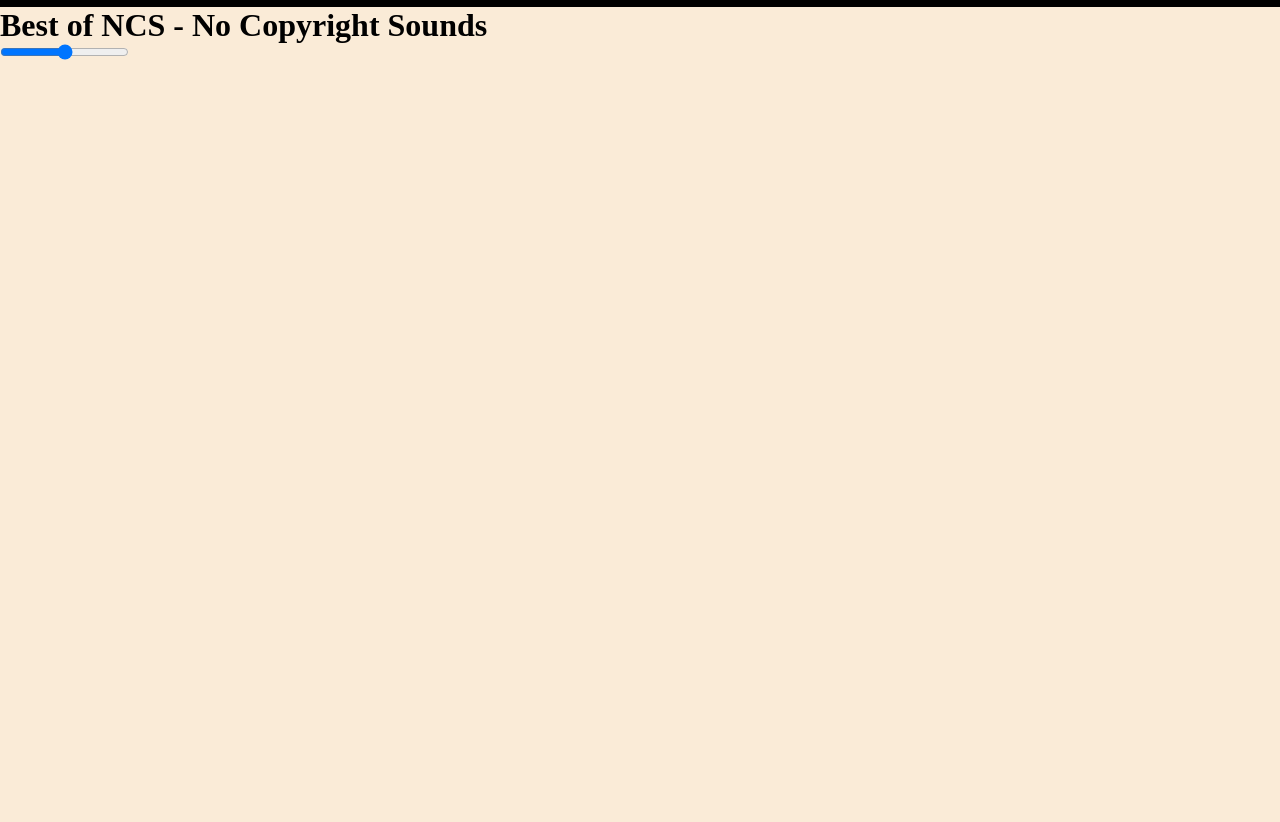
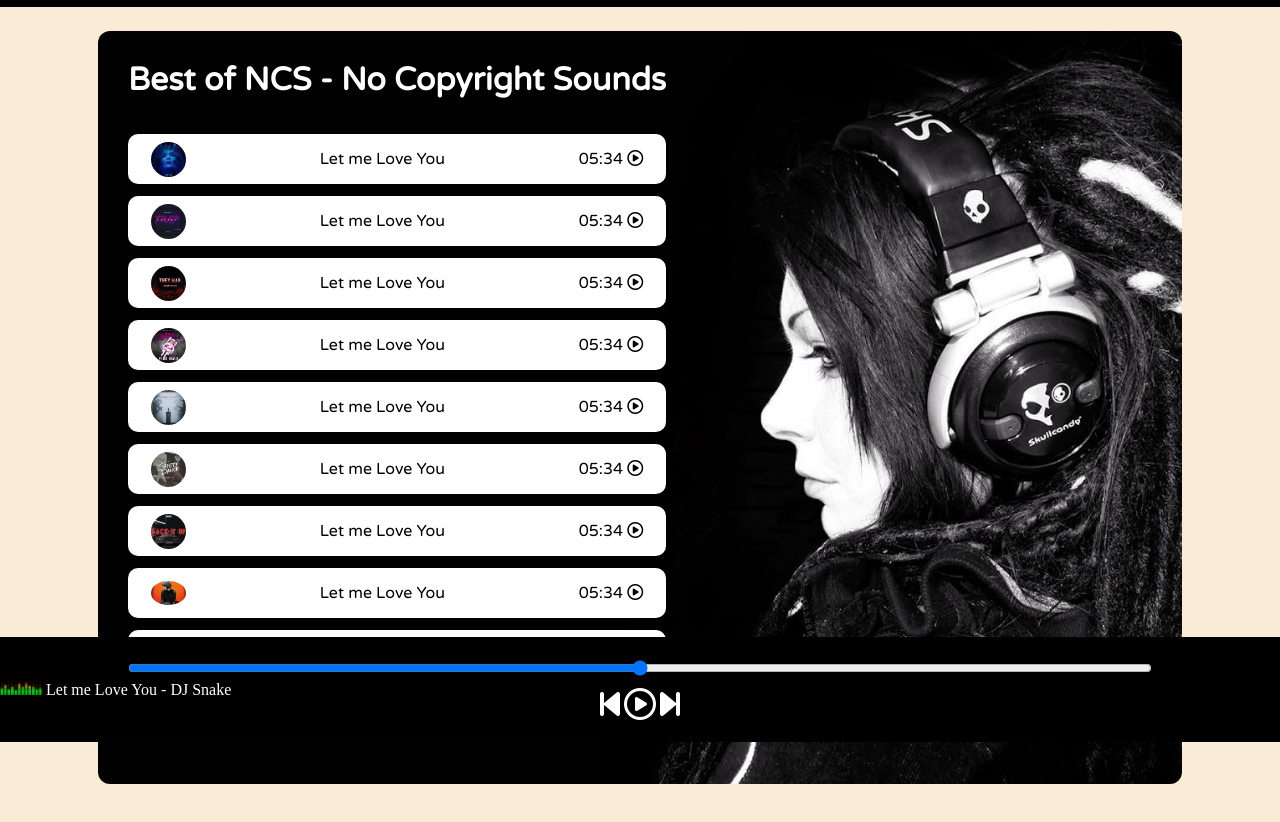
Before and after one commit to sakib-h/spotify-clone, a plain HTML site: page index.html in a window 1280 px wide. Shown: the part 58-880 px from the top of the page. Before the commit the page ends 800 px from the top, so only its background shows below. Drawn offline with Linux system fonts and the light colour scheme.

Commit message:
working on ui design

```diff
--- a/index.html
+++ b/index.html
@@ -19,8 +19,120 @@
 		</nav>
 
 		<div class="container">
-			<h1>Best of NCS - No Copyright Sounds</h1>
-			<div class="songList"></div>
+			<div class="songList">
+				<h1>Best of NCS - No Copyright Sounds</h1>
+				<div class="songItemContainer">
+					<div class="songItem">
+						<img src="/covers/1.jpg" alt="1" />
+						<span>Let me Love You</span>
+
+						<span class="songListPlay"
+							><span class="timeStamp"
+								>05:34 <i class="far fa-play-circle"></i
+							></span>
+						</span>
+					</div>
+
+					<div class="songItem">
+						<img src="/covers/2.jpg" alt="2" />
+						<span>Let me Love You</span>
+
+						<span class="songListPlay"
+							><span class="timeStamp"
+								>05:34 <i class="far fa-play-circle"></i
+							></span>
+						</span>
+					</div>
+
+					<div class="songItem">
+						<img src="/covers/3.jpg" alt="3" />
+						<span>Let me Love You</span>
+
+						<span class="songListPlay"
+							><span class="timeStamp"
+								>05:34 <i class="far fa-play-circle"></i
+							></span>
+						</span>
+					</div>
+
+					<div class="songItem">
+						<img src="/covers/4.jpg" alt="4" />
+						<span>Let me Love You</span>
+
+						<span class="songListPlay"
+							><span class="timeStamp"
+								>05:34 <i class="far fa-play-circle"></i
+							></span>
+						</span>
+					</div>
+
+					<div class="songItem">
+						<img src="/covers/5.jpg" alt="5" />
+						<span>Let me Love You</span>
+
+						<span class="songListPlay"
+							><span class="timeStamp"
+								>05:34 <i class="far fa-play-circle"></i
+							></span>
+						</span>
+					</div>
+
+					<div class="songItem">
+						<img src="/covers/6.jpg" alt="6" />
+						<span>Let me Love You</span>
+
+						<span class="songListPlay"
+							><span class="timeStamp"
+								>05:34 <i class="far fa-play-circle"></i
+							></span>
+						</span>
+					</div>
+
+					<div class="songItem">
+						<img src="/covers/7.jpg" alt="7" />
+						<span>Let me Love You</span>
+
+						<span class="songListPlay"
+							><span class="timeStamp"
+								>05:34 <i class="far fa-play-circle"></i
+							></span>
+						</span>
+					</div>
+
+					<div class="songItem">
+						<img src="/covers/8.jpg" alt="8" />
+						<span>Let me Love You</span>
+
+						<span class="songListPlay"
+							><span class="timeStamp"
+								>05:34 <i class="far fa-play-circle"></i
+							></span>
+						</span>
+					</div>
+
+					<div class="songItem">
+						<img src="/covers/9.jpg" alt="9" />
+						<span>Let me Love You</span>
+
+						<span class="songListPlay"
+							><span class="timeStamp"
+								>05:34 <i class="far fa-play-circle"></i
+							></span>
+						</span>
+					</div>
+
+					<div class="songItem">
+						<img src="/covers/10.jpg" alt="10" />
+						<span>Let me Love You</span>
+
+						<span class="songListPlay"
+							><span class="timeStamp"
+								>05:34 <i class="far fa-play-circle"></i
+							></span>
+						</span>
+					</div>
+				</div>
+			</div>
 			<div class="songBanner"></div>
 		</div>
 
@@ -31,8 +143,21 @@
 				id="myProgressBar"
 				min="0"
 				max="100" />
+			<div class="icons">
+				<!-- Font Awesome Icons -->
+				<i class="fas fa-2x fa-step-backward"></i>
+				<i class="far fa-2x fa-play-circle"></i>
+				<i class="fas fa-2x fa-step-forward"></i>
+			</div>
+			<div class="songInfo">
+				<img src="playing.gif" alt="equalizer" width="42px" /> Let me
+				Love You - DJ Snake
+			</div>
 		</div>
 
+		<script
+			src="https://kit.fontawesome.com/18888981fd.js"
+			crossorigin="anonymous"></script>
 		<script src="script.js"></script>
 	</body>
 </html>
--- a/style.css
+++ b/style.css
@@ -36,3 +36,73 @@ nav ul li {
 	height: auto;
 	padding: 0 10px;
 }
+.container {
+	min-height: 72vh;
+	width: 80%;
+	background-color: black;
+	color: white;
+	font-family: "Varela Round", sans-serif;
+	display: flex;
+	margin: 24px auto;
+	padding: 30px;
+	border-radius: 12px;
+	background-image: url("bg.jpg");
+	background-position: center;
+	background-repeat: no-repeat;
+	background-size: cover;
+}
+
+.bottom {
+	position: sticky;
+	bottom: 0;
+	height: 105px;
+	background-color: black;
+	color: white;
+	display: flex;
+	justify-content: center;
+	align-items: center;
+	flex-direction: column;
+}
+.icons {
+	margin-top: 12px;
+}
+.icons i {
+	cursor: pointer;
+}
+
+#myProgressBar {
+	width: 80vw;
+}
+
+.songItemContainer {
+	margin-top: 35px;
+}
+
+.songItem {
+	height: 50px;
+	display: flex;
+	background-color: white;
+
+	color: black;
+	margin: 12px 0;
+	justify-content: space-between;
+	align-items: center;
+	border-radius: 10px;
+}
+.songItem img {
+	width: 35px;
+	margin: 0 23px;
+	border-radius: 50%;
+}
+.timeStamp {
+	margin: 0 23px;
+}
+
+.timeStamp i {
+	cursor: pointer;
+}
+
+.songInfo {
+	position: absolute;
+	left: 0;
+}
```
